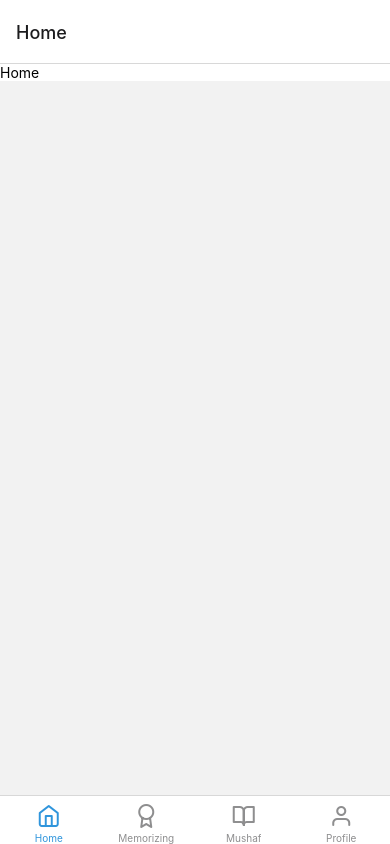
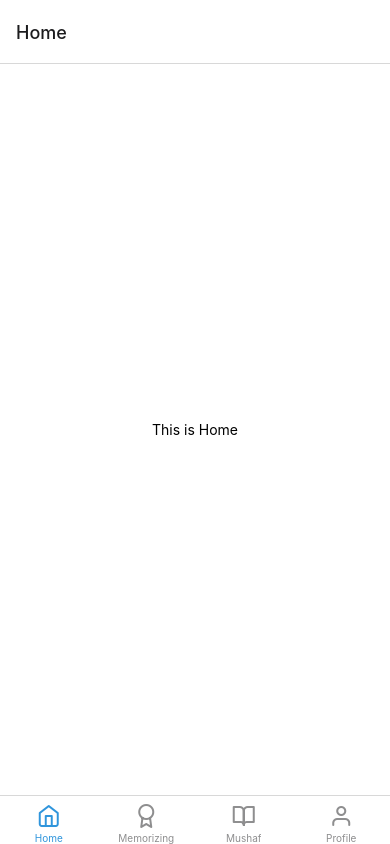
Before and after one commit to koalicioous/tahfiz-bootcamp, a React Native app: screen /Home in a window 390 px wide. Built offline with nearby package versions, Linux system fonts and the light colour scheme; what expo-linking would draw is missing.

Commit message:
feat: remove unuseds

```diff
--- a/navigation/index.tsx
+++ b/navigation/index.tsx
@@ -12,14 +12,16 @@ import {
 } from "@react-navigation/native";
 import { createNativeStackNavigator } from "@react-navigation/native-stack";
 import * as React from "react";
-import { ColorSchemeName, Pressable } from "react-native";
+import { ColorSchemeName } from "react-native";
 
 import Colors from "../constants/Colors";
 import useColorScheme from "../hooks/useColorScheme";
 import ModalScreen from "../screens/ModalScreen";
 import NotFoundScreen from "../screens/NotFoundScreen";
 import Home from "../screens/Home";
-import TabTwoScreen from "../screens/TabTwoScreen";
+import Memorizing from "../screens/Memorizing";
+import Mushaf from "../screens/Mushaf";
+import Profile from "../screens/Profile";
 import {
   RootStackParamList,
   RootTabParamList,
@@ -94,7 +96,7 @@ function BottomTabNavigator() {
       />
       <BottomTab.Screen
         name="Memorizing"
-        component={TabTwoScreen}
+        component={Memorizing}
         options={{
           title: "Memorizing",
           tabBarIcon: ({ color }) => <TabBarIcon name="award" color={color} />,
@@ -102,7 +104,7 @@ function BottomTabNavigator() {
       />
       <BottomTab.Screen
         name="Mushaf"
-        component={TabTwoScreen}
+        component={Mushaf}
         options={{
           title: "Mushaf",
           tabBarIcon: ({ color }) => (
@@ -112,7 +114,7 @@ function BottomTabNavigator() {
       />
       <BottomTab.Screen
         name="Profile"
-        component={TabTwoScreen}
+        component={Profile}
         options={{
           title: "Profile",
           tabBarIcon: ({ color }) => <TabBarIcon name="user" color={color} />,
--- a/screens/Home.tsx
+++ b/screens/Home.tsx
@@ -1,10 +1,19 @@
 import { RootTabScreenProps } from "../types";
 import { View, Text } from "../components/Themed";
+import { StyleSheet } from "react-native";
 
 export default function Home({ navigation }: RootTabScreenProps<"Home">) {
   return (
-    <View>
-      <Text>Home</Text>
+    <View style={styles.container}>
+      <Text>This is Home</Text>
     </View>
   );
 }
+
+const styles = StyleSheet.create({
+  container: {
+    flex: 1,
+    alignItems: "center",
+    justifyContent: "center",
+  },
+});
--- a/screens/Memorizing.tsx
+++ b/screens/Memorizing.tsx
@@ -0,0 +1,21 @@
+import { RootTabScreenProps } from "../types";
+import { View, Text } from "../components/Themed";
+import { StyleSheet } from "react-native";
+
+export default function Memorizing({
+  navigation,
+}: RootTabScreenProps<"Memorizing">) {
+  return (
+    <View style={styles.container}>
+      <Text>This is Memorizing</Text>
+    </View>
+  );
+}
+
+const styles = StyleSheet.create({
+  container: {
+    flex: 1,
+    alignItems: "center",
+    justifyContent: "center",
+  },
+});
--- a/screens/Mushaf.tsx
+++ b/screens/Mushaf.tsx
@@ -0,0 +1,19 @@
+import { RootTabScreenProps } from "../types";
+import { View, Text } from "../components/Themed";
+import { StyleSheet } from "react-native";
+
+export default function Mushaf({ navigation }: RootTabScreenProps<"Mushaf">) {
+  return (
+    <View style={styles.container}>
+      <Text>This is Mushaf</Text>
+    </View>
+  );
+}
+
+const styles = StyleSheet.create({
+  container: {
+    flex: 1,
+    alignItems: "center",
+    justifyContent: "center",
+  },
+});
--- a/screens/Profile.tsx
+++ b/screens/Profile.tsx
@@ -0,0 +1,19 @@
+import { RootTabScreenProps } from "../types";
+import { View, Text } from "../components/Themed";
+import { StyleSheet } from "react-native";
+
+export default function Profile({ navigation }: RootTabScreenProps<"Profile">) {
+  return (
+    <View style={styles.container}>
+      <Text>This is Profile</Text>
+    </View>
+  );
+}
+
+const styles = StyleSheet.create({
+  container: {
+    flex: 1,
+    alignItems: "center",
+    justifyContent: "center",
+  },
+});
--- a/screens/TabTwoScreen.tsx
+++ /dev/null
@@ -1,31 +0,0 @@
-import { StyleSheet } from 'react-native';
-
-import EditScreenInfo from '../components/EditScreenInfo';
-import { Text, View } from '../components/Themed';
-
-export default function TabTwoScreen() {
-  return (
-    <View style={styles.container}>
-      <Text style={styles.title}>Tab Two</Text>
-      <View style={styles.separator} lightColor="#eee" darkColor="rgba(255,255,255,0.1)" />
-      <EditScreenInfo path="/screens/TabTwoScreen.tsx" />
-    </View>
-  );
-}
-
-const styles = StyleSheet.create({
-  container: {
-    flex: 1,
-    alignItems: 'center',
-    justifyContent: 'center',
-  },
-  title: {
-    fontSize: 20,
-    fontWeight: 'bold',
-  },
-  separator: {
-    marginVertical: 30,
-    height: 1,
-    width: '80%',
-  },
-});
```
